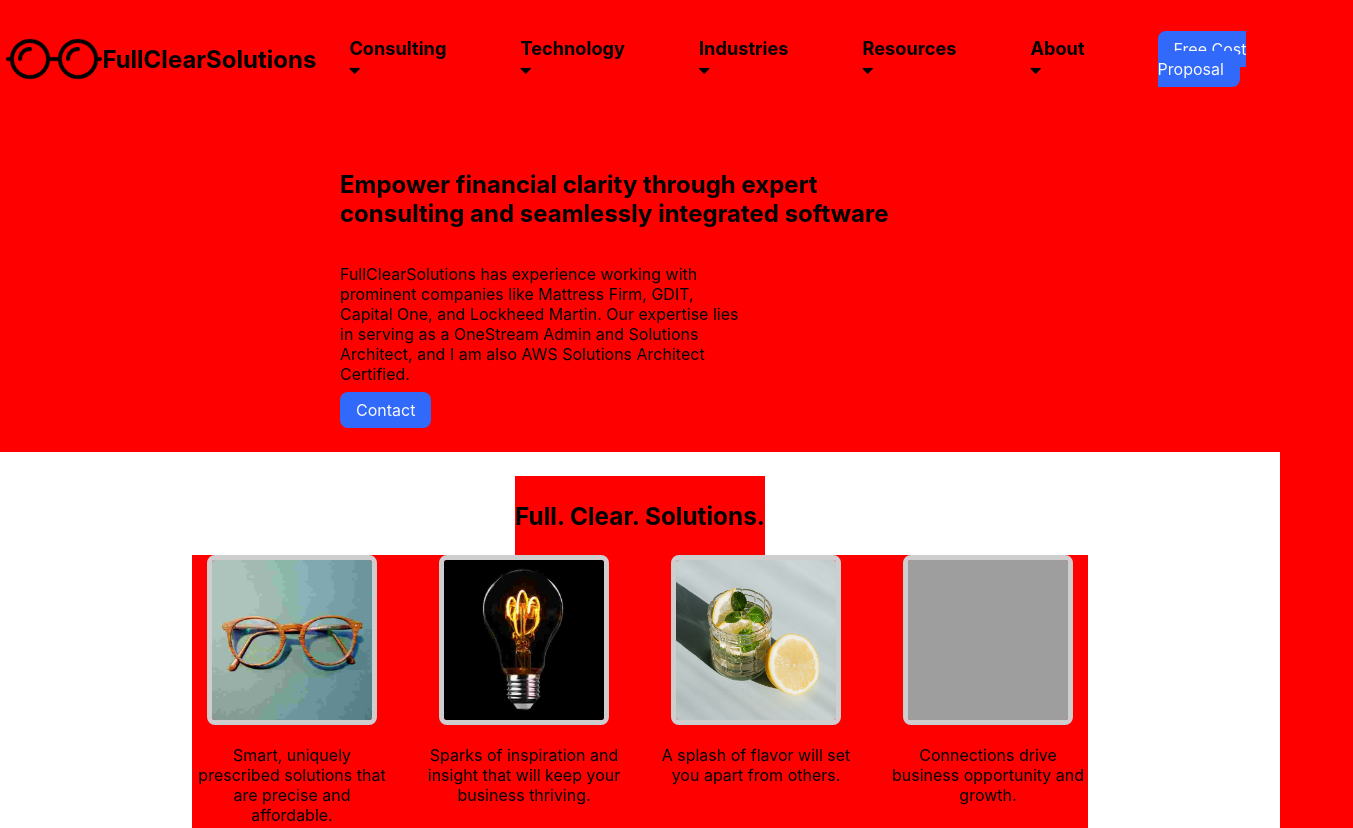
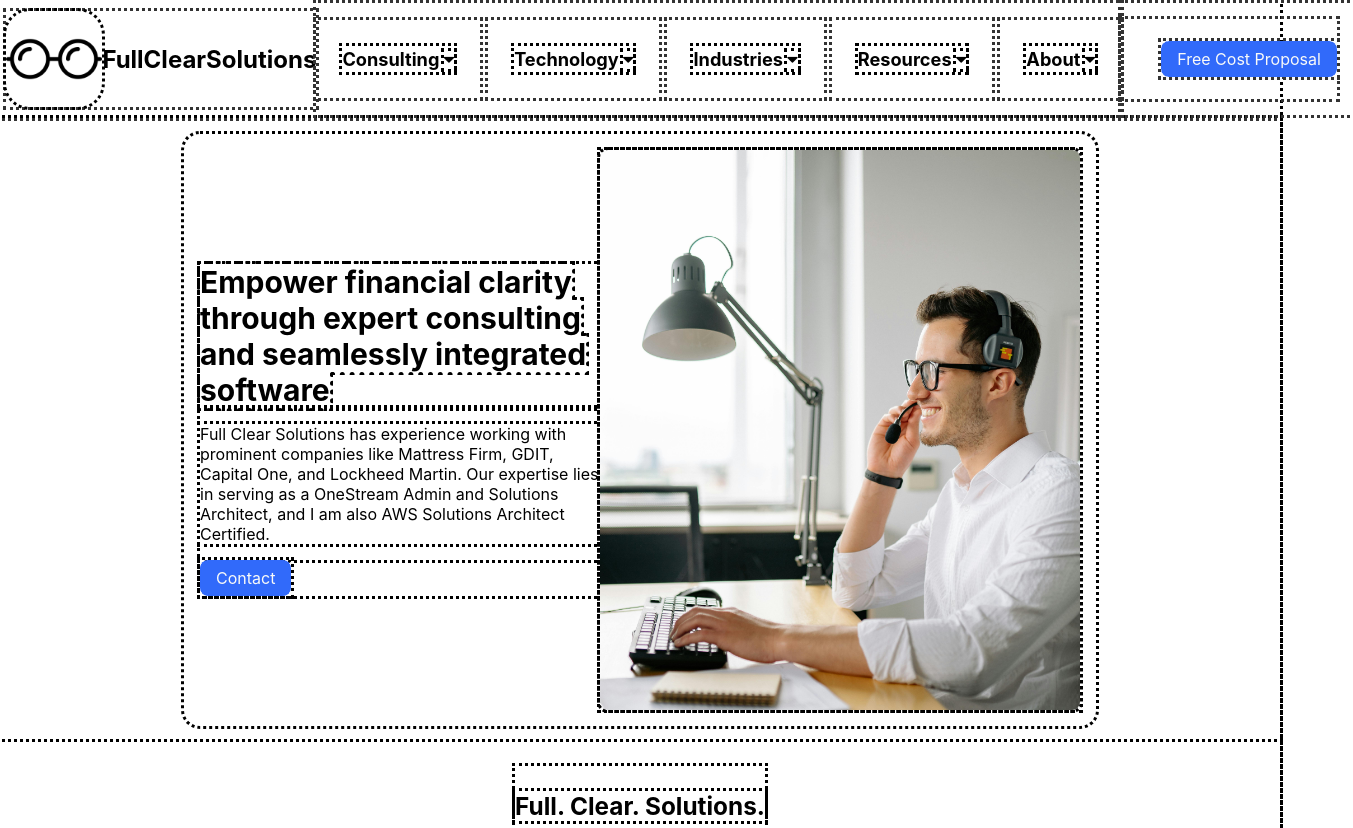
Before and after one commit to Kiddeke/full-clear-solutions-website, a website: page index.html in a window 1280 px wide. Shown: the top 828 px of the page, 1353 px wide, since content can reach past the window. Drawn offline with Linux system fonts and the light colour scheme; grey boxes are pictures that could not be loaded.

Commit message:
Fix a bunch of styling and html

```diff
--- a/index.html
+++ b/index.html
@@ -5,10 +5,12 @@
   <link rel="stylesheet" href="https://cdnjs.cloudflare.com/ajax/libs/font-awesome/4.7.0/css/font-awesome.min.css">
   <link rel="preconnect" href="https://fonts.googleapis.com">
   <link rel="preconnect" href="https://fonts.gstatic.com" crossorigin>
-<link href="https://fonts.googleapis.com/css2?family=Roboto:ital,wght@0,100;0,300;0,400;0,500;0,700;0,900;1,100;1,300;1,400;1,500;1,700;1,900&display=swap" rel="stylesheet">
-  <link rel="apple-touch-icon" sizes="180x180" href="/favicons/apple-touch-icon.png">
-  <link rel="icon" type="image/png" sizes="32x32" href="/favicons/favicon-32x32.png">
-  <link rel="icon" type="image/png" sizes="16x16" href="/favicons/favicon-16x16.png">
+  <link
+    href="https://fonts.googleapis.com/css2?family=Roboto:ital,wght@0,100;0,300;0,400;0,500;0,700;0,900;1,100;1,300;1,400;1,500;1,700;1,900&display=swap"
+    rel="stylesheet">
+  <link rel="apple-touch-icon" sizes="180x180" href="images/Clear Vision.png">
+  <link rel="icon" type="image/png" sizes="32x32" href="images/Clear Vision.png">
+  <link rel="icon" type="image/png" sizes="16x16" href="images/Clear Vision.png">
   <link rel="manifest" href="/favicons/site.webmanifest">
   <link rel="mask-icon" href="/favicons/safari-pinned-tab.svg" color="#5bbad5">
   <meta name="msapplication-TileColor" content="#da532c">
@@ -87,22 +89,34 @@
     </div>
     <div class="headerlinks">
       <ul>
-        <div><a class="signuptop" href="#">Free Cost Proposal</a></div>
+        <div class="header-contact"><a class="signuptop" href="./contact.html">Free Cost Proposal</a></div>
       </ul>
     </div>
   </div>
 
   <div class="content">
     <div class="overview">
-      <h2>Empower financial clarity through expert consulting and seamlessly integrated software</h2>
-      <div>
+      <div class="overview-content">
+        <div class="overview-content-header">
+          <strong>Empower financial clarity through expert consulting and seamlessly integrated software</strong>
+        </div>
+        <div class="overview-content-tagline">
           <p>
-          FullClearSolutions has experience working with prominent companies like Mattress Firm, GDIT, Capital One, and Lockheed Martin. Our expertise lies in serving as a OneStream Admin and Solutions Architect, and I am also AWS Solutions Architect Certified.
+            Full Clear Solutions has experience working with prominent companies like Mattress Firm, GDIT, Capital One,
+            and Lockheed Martin. Our expertise lies in serving as a OneStream Admin and Solutions Architect, and I am
+            also AWS Solutions Architect Certified.
           </p>
         </div>
-      <div><a class="signuptop" href="./contact.html">Contact</a></div>
+        <div class="overview-content-signup">
+          <a class="signuptop" href="./contact.html">Contact</a>
         </div>
       </div>
+      <div class="overview-content-image">
+        <img src="images/cover_image.jpg" alt="hello" />
+      </div>
+    </div>
+  </div>
+
 
   <div class="info">
     <div class="infotitle">
@@ -110,25 +124,25 @@
     </div>
     <div class="infoimage">
       <div>
-        <img class = secondIcon src="images/eyeglasses.jpg" alt="hello" />
+        <img class=secondIcon src="images/eyeglasses.jpg" alt="hello" />
         <p>
           Smart, uniquely prescribed solutions that are precise and
           affordable.
         </p>
       </div>
       <div>
-        <img class = secondIcon src="images/lightbulb.jpg" alt="hello" />
+        <img class=secondIcon src="images/lightbulb.jpg" alt="hello" />
         <p>
           Sparks of inspiration and insight that will keep your business
           thriving.
         </p>
       </div>
       <div>
-        <img class = secondIcon src="images/waterglass.png" alt="hello" />
+        <img class=secondIcon src="images/waterglass.png" alt="hello" />
         <p>A splash of flavor will set you apart from others.</p>
       </div>
       <div>
-        <img class = secondIcon src="images/connections.jpg" alt="hello" />
+        <img class=secondIcon src="images/connections.jpg" alt="hello" />
         <p>Connections drive business opportunity and growth.</p>
       </div>
     </div>
--- a/style.css
+++ b/style.css
@@ -1,6 +1,6 @@
 /* Base styles */
 * {
-  outline: ;
+  outline: dotted;
     font-family: 'Inter';
 
 }
@@ -71,32 +71,39 @@
 
 }
 
+
+
 .expertise ul {
   list-style-type: none;
   margin: 0;
   padding: 0;
+
 }
 
 .expertise ul li {
   position: relative;
   display: inline-block;
+
 }
 
 .expertise ul li a {
   text-decoration: none;
-  padding: 5px 7px;
+  padding: 2px 0px;
   display: block;
   font-size: 1.4em;
+
 }
 
 .expertise ul li .dropdown-content {
   display: none;
   position: absolute;
-  background-color: #ffffff;
-  min-width: 160px;
+  background-color: #c9c9c9;
+  border: 2px solid rgb(71, 71, 71);
+  padding-top: 10px;
+  width: max-content;
   box-shadow: 0px 8px 16px 0px rgba(0,0,0,0.2);
   z-index: 1;
-  border-radius: 20px;
+  border-radius: 3px;
 }
 
 .expertise ul li .dropdown-content li {
@@ -114,6 +121,8 @@
 .expertise ul li .dropdown-content li a:hover {
   color:#316afa;
   transition-duration: .25s;
+  background-color:#89aaff;
+  border-radius: 3px;
 }
 
 .expertise ul li:hover .dropdown-content {
@@ -140,8 +149,17 @@
   flex-wrap: nowrap;
 }
 
-.headerlinks ul div a {
+.header-contact {
+  display: flex;
   flex-wrap: nowrap;
+}
+
+.header-contact a {
+
+  white-space: nowrap;
+}
+.dropdown {
+  white-space: nowrap;
 }
 
 a {
@@ -156,6 +174,9 @@
 }
 
 /* content section */
+
+
+
 .content {
   display: flex;
   align-items: center;
@@ -182,9 +203,11 @@
 
 .content img {
   border-radius: .5em;
-  width: 13em;
-  height: 13em;
+  width: 30em;
+  height: 35rem;
   object-fit: cover;
+
+
 }
 
 .overview {
@@ -192,11 +215,43 @@
   padding: 1em;
   display: flex;
   flex-wrap: nowrap;
+
+  align-items: center;
+}
+.overview h2 {
+  border-radius: 1em;
+  padding: 1em;
+  display: flex;
+  flex-wrap: nowrap;
   justify-content: center;
-
-  flex-direction: column;
+  align-items: center;
 }
 
+.overview-content {
+  display: flex;
+  flex-direction: column;
+  max-width: 70vw;
+  justify-content: center;
+  align-items: center;
+}
+
+.overview-content-header {
+  font: bold;
+  font-size: 30px;
+  width:400px;
+}
+.overview-content-tagline {
+  display: flex;
+  flex-wrap: wrap;
+  justify-content: center;
+  align-items: center;
+}
+
+.overview-content-signup {
+  display: flex;
+  justify-content: center;
+  align-self: flex-start ;
+}
 .merits {
   list-style: circle;
 }
@@ -255,7 +310,7 @@
 }
 
 .infoimage img {
-  border: 5px solid #cecece;
+
   border-radius: 0.5em;
   width: 10em;
   height: 10em;
@@ -343,6 +398,6 @@
 
 @media (max-width: 1330px) {
 * {
-  background-color: red;
+
 }
 }
```
Also changed, not shown: contact.html (+52 -10 lines), images/cover_image.jpg (added). Lines whose indentation alone changed are shown as unchanged.
